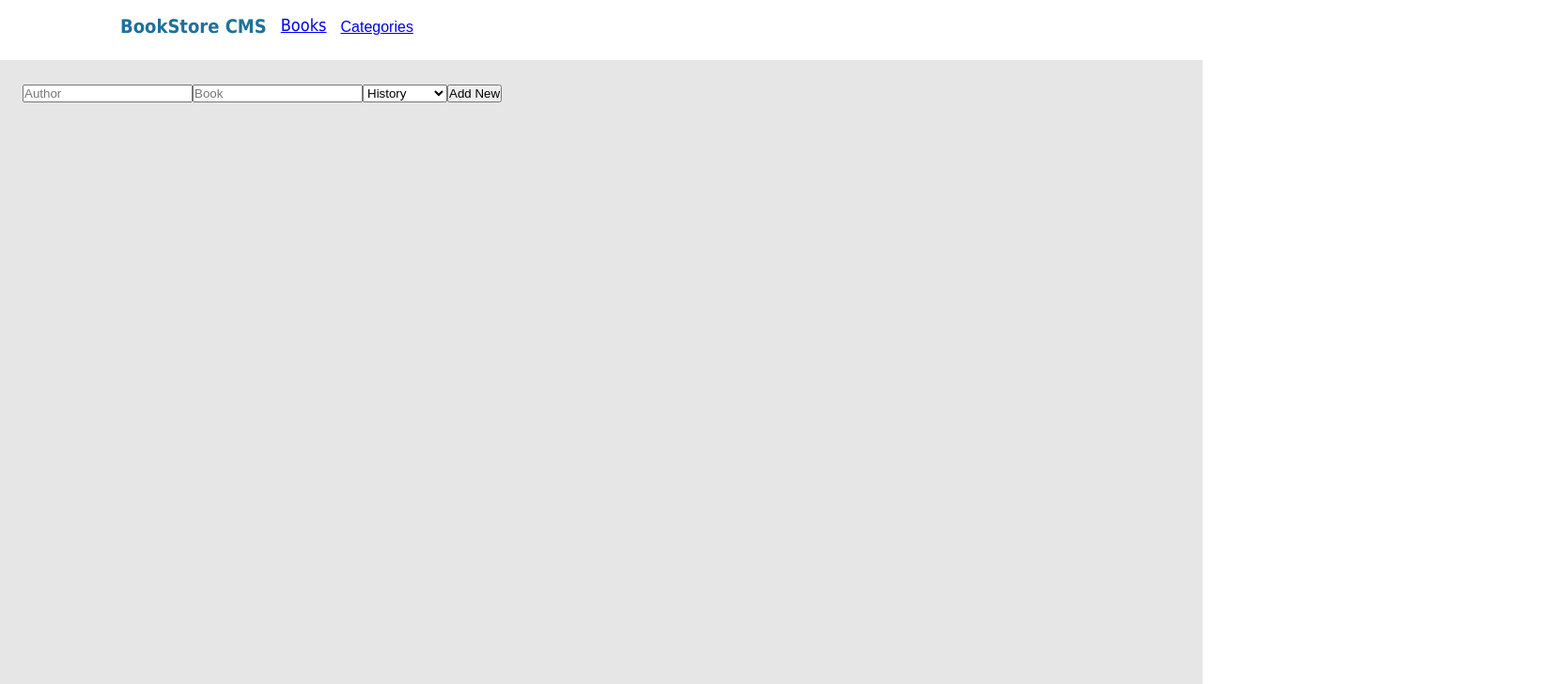
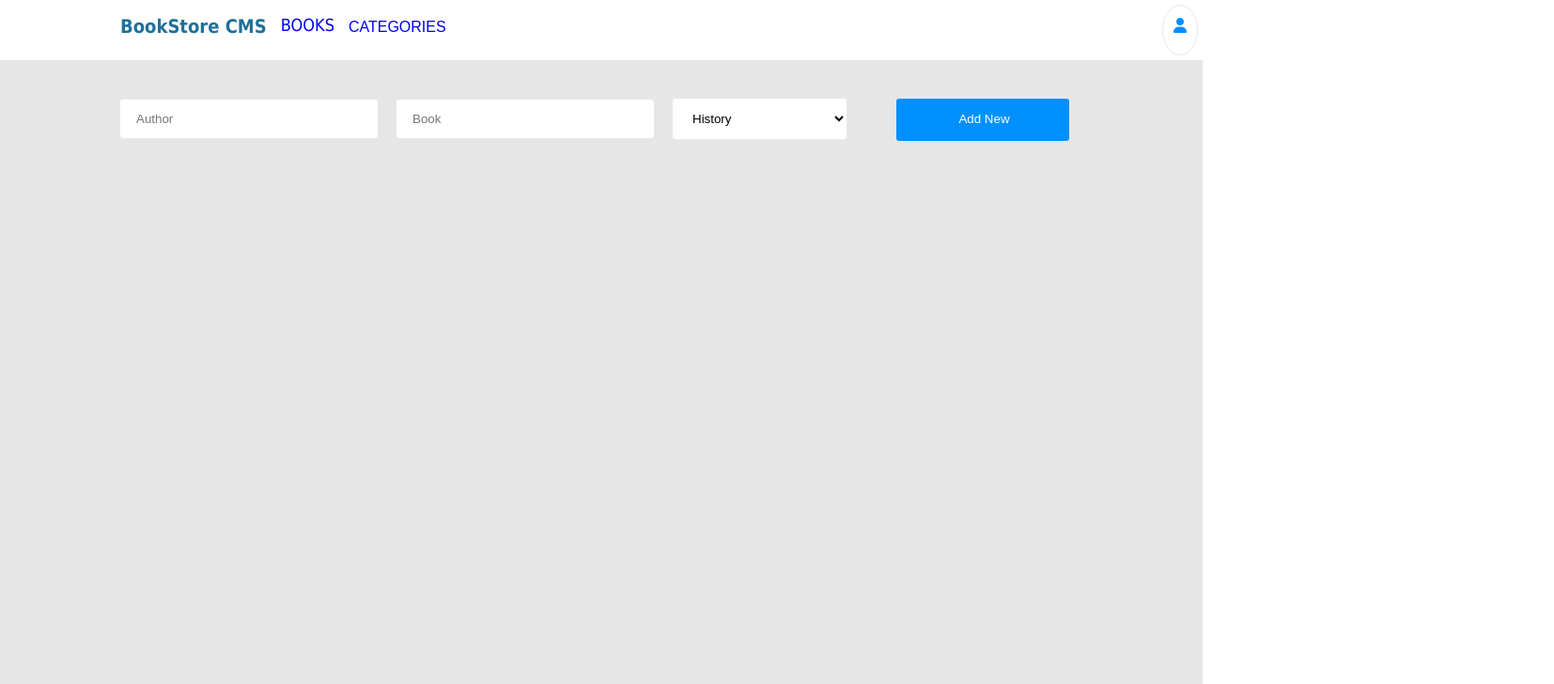
Before and after one commit to Basir-Mohammadi/book-store-react, a React (Create React App) app: page / in a window 1280 px wide. Shown: the top 728 px of the page at 94% size, 1654 px wide, since content can reach past the window. Built offline with nearby package versions, Linux system fonts and the light colour scheme; no server answers.

Commit message:
Add styling to the project

```diff
--- a/package.json
+++ b/package.json
@@ -9,9 +9,11 @@
     "@testing-library/user-event": "^13.5.0",
     "react": "^18.2.0",
     "react-dom": "^18.2.0",
+    "react-js-progressbar": "^1.1.1",
     "react-redux": "^8.0.2",
     "react-router-dom": "^5.3.3",
     "react-scripts": "5.0.1",
+    "react-step-progress-bar": "^1.0.3",
     "uniqid": "^5.4.0",
     "web-vitals": "^2.1.4"
   },
--- a/public/index.html
+++ b/public/index.html
@@ -10,6 +10,7 @@
       content="Web site created using create-react-app"
     />
     <link rel="apple-touch-icon" href="%PUBLIC_URL%/logo192.png" />
+    <link rel="stylesheet" href="https://cdnjs.cloudflare.com/ajax/libs/font-awesome/6.1.1/css/all.min.css" integrity="sha512-KfkfwYDsLkIlwQp6LFnl8zNdLGxu9YAA1QvwINks4PhcElQSvqcyVLLD9aMhXd13uQjoXtEKNosOWaZqXgel0g==" crossorigin="anonymous" referrerpolicy="no-referrer" />
     <!--
       manifest.json provides metadata used when your web app is installed on a
       user's mobile device or desktop. See https://developers.google.com/web/fundamentals/web-app-manifest/
--- a/src/App.css
+++ b/src/App.css
@@ -1,6 +1,7 @@
 * {
   margin: 0;
   padding: 0;
+  text-decoration: none;
 }
 
 #root {
--- a/src/component/Navbar.js
+++ b/src/component/Navbar.js
@@ -1,12 +1,15 @@
 import './books.css';
 
 const Navbar = () => (
-  <nav className="">
+  <nav className="navbar">
     <ul className="nav-content">
       <li> BookStore CMS </li>
-      <li><a href="/">Books</a></li>
-      <li><a href="/Category">Categories</a></li>
+      <li><a href="/">BOOKS</a></li>
+      <li><a href="/Category">CATEGORIES</a></li>
     </ul>
+    <div className="profile">
+      <i className="fa fa-user icon" aria-hidden="true" />
+    </div>
   </nav>
 );
 
--- a/src/component/book.js
+++ b/src/component/book.js
@@ -1,5 +1,6 @@
 import React, { useEffect } from 'react';
 import { useSelector, useDispatch } from 'react-redux';
+import Progressbar from 'react-js-progressbar';
 import { removeBook, fetchBooks } from '../redux/books/books';
 import './books.css';
 
@@ -13,12 +14,13 @@ const Book = () => {
     <div key={book.id} className="card">
       <div className="main-area">
         <span>Action</span>
-        <p>{book.category}</p>
-        <h4>{book.title}</h4>
-        <h6>{book.author}</h6>
+        <p className="category">{book.category}</p>
+        <h4 className="title">{book.title}</h4>
+        <h6 className="author">{book.author}</h6>
         <ul>
-          <button type="button">Comments</button>
+          <button className="tranparent-btn" type="button">Comments</button>
           <button
+            className="tranparent-btn"
             type="button"
             id={book.id}
             value="Remove"
@@ -30,16 +32,26 @@ const Book = () => {
           >
             Remove
           </button>
-          <button type="button">Edit</button>
+          <button className="tranparent-btn" type="button">Edit</button>
         </ul>
       </div>
       <div className="main-area2">
-        <h4>60%</h4>
+        <div className="progressbar">
+          <Progressbar
+            input={60}
+            pathWidth={5}
+            pathColor="#0290ff"
+            trailWidth={5}
+            trailColor="#e4e4e4"
+            textStyle={{ fill: '#0290ff' }}
+          />
+        </div>
+
       </div>
-      <div className="main-area3">
-        <h4>Current Chapter</h4>
-        <h5>Chapter 16</h5>
-        <button type="button">UPDATE CHAPTER</button>
+      <div className="main-area3 chapter-section ">
+        <h4 className="sub-chapter">Current Chapter</h4>
+        <h5 className="chapter">Chapter 16</h5>
+        <button className="btn" type="button">UPDATE CHAPTER</button>
       </div>
     </div>
   )));
--- a/src/component/books.css
+++ b/src/component/books.css
@@ -1,10 +1,17 @@
 .nav-content {
-  background-color: white;
+
   list-style: none;
   margin-top: 2vh;
   display: flex;
   padding-left: 10%;
   height: 6vh;
+}
+
+.navbar {
+  display: flex;
+  justify-content: space-between;
+  width: 100%;
+  background-color: white;
 }
 
 .nav-content li {
@@ -13,6 +20,17 @@
   font-weight: 700;
   font-family: 'Tahoma', sans-serif;
   margin-right: 15px;
+}
+
+.profile {
+  padding: 11px;
+  border: solid 1px #e8e8e8;
+  border-radius: 50%;
+  margin: 5px 5px;
+}
+
+.profile i {
+  color:  #0290ff;
 }
 
 .main-area ul li {
@@ -40,9 +58,10 @@
   background: white;
   height: 20vh;
   margin: 24px;
-  padding: 12px;
+  padding: 2rem 9.188rem 1.625rem 1.688rem;
+  border-radius: 4px;
+  border: solid 1px #e8e8e8;
   display: flex;
-  border: 1px solid black;
 }
 
 .main-area {
@@ -97,6 +116,92 @@
   margin-top: 3px;
 }
 
+.progressbar {
+  width: 40%;
+}
+
 .forms {
-  margin: 24px;
+  margin: 0.313rem 6.25rem 0;
+  padding: 1rem 9.188rem 1.625rem 1.688rem;
+  display: inline-block;
 }
+
+.forms {
+  width: 100%;
+}
+
+form input,
+select {
+  margin: 1.188rem 1.125rem 0 0;
+  padding: 0.813rem 5rem 0.813rem 1.063rem;
+  border-radius: 4px;
+  border: solid 1px #e8e8e8;
+  background-color: #fff;
+}
+
+form input:hover,
+select:hover {
+  outline: 0.5px solid #0290ff;
+  border: none;
+}
+
+.btn {
+  width: 11.5rem;
+  height: 2.813rem;
+  margin: 1.188rem 0 0 2.125rem;
+  padding: 0.801rem 1.188rem 0.886rem 1.375rem;
+  border-radius: 3px;
+  background-color: #0290ff;
+  color: #fff;
+  border: none;
+  outline: none;
+}
+
+.tranparent-btn {
+  color: #0290ff;
+  background-color: transparent;
+  background-repeat: no-repeat;
+  border: none;
+  cursor: pointer;
+}
+
+.chapter-section {
+  margin-left: 24px;
+  line-height: 2;
+  display: flex;
+  flex-direction: column;
+  justify-content: center;
+  align-items: center;
+}
+
+.chapter {
+  color: #e8e8e8;
+  font-size: 1.2rem;
+  font-weight: 300;
+}
+
+.sub-chapter {
+  letter-spacing: -0.4px;
+  color: #121212;
+}
+
+.title {
+  font-size: 1.375rem;
+  letter-spacing: -0.2px;
+  height: 1.813rem;
+  margin: 0.188rem 20.188rem 0 0;
+}
+
+.category {
+  color: #121212;
+  font-size: 0.875rem;
+  height: 1.813rem;
+  margin: 0.188rem 20.188rem 0 0;
+}
+
+.author {
+  font-size: 0.875rem;
+  color: #4386bf;
+  height: 1.813rem;
+  margin: 0.188rem 20.188rem 0 0;
+}
--- a/src/component/form.js
+++ b/src/component/form.js
@@ -48,7 +48,7 @@ const Form = () => {
         <option value="Science">Science</option>
         <option value="Technology">Technology</option>
       </select>
-      <button type="submit">Add New</button>
+      <button className="btn" type="submit">Add New</button>
     </form>
   );
 };
```
Also changed, not shown: 1 other file (tests, documents, lock files or other folders).
